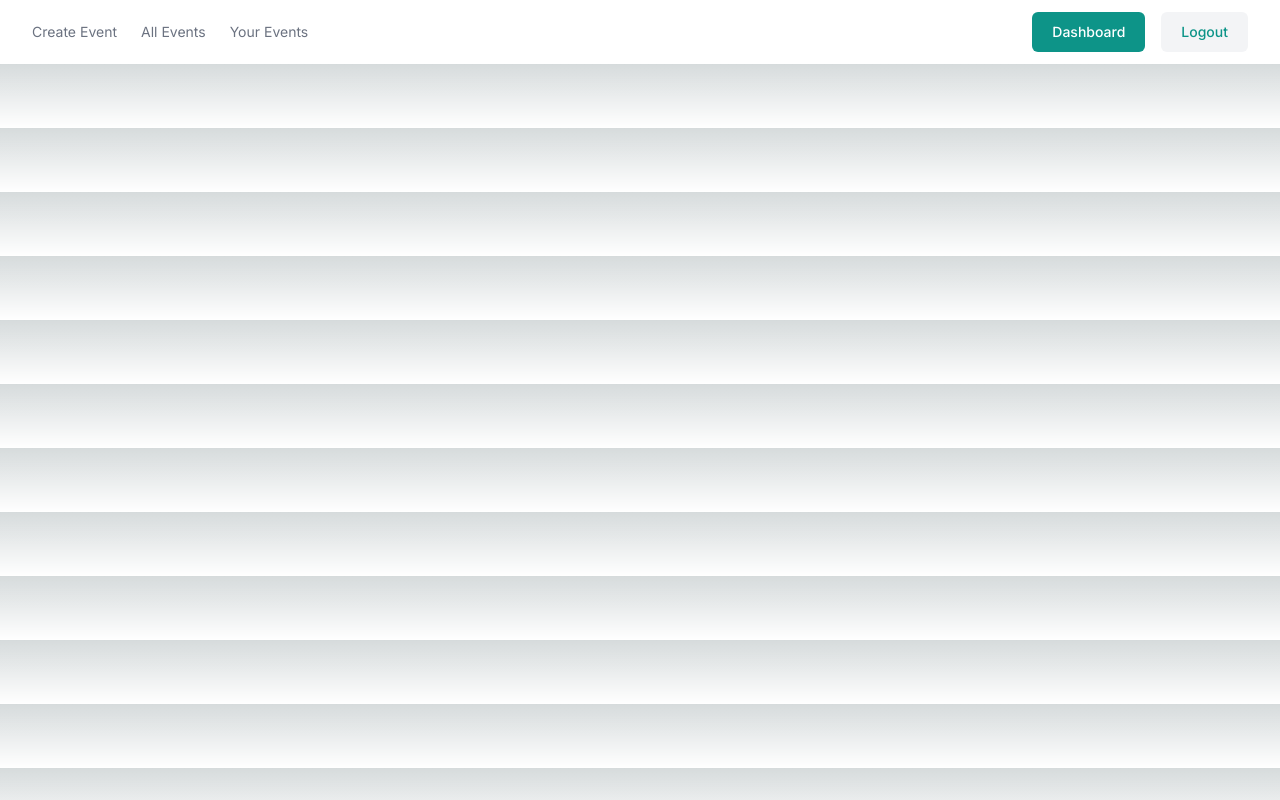
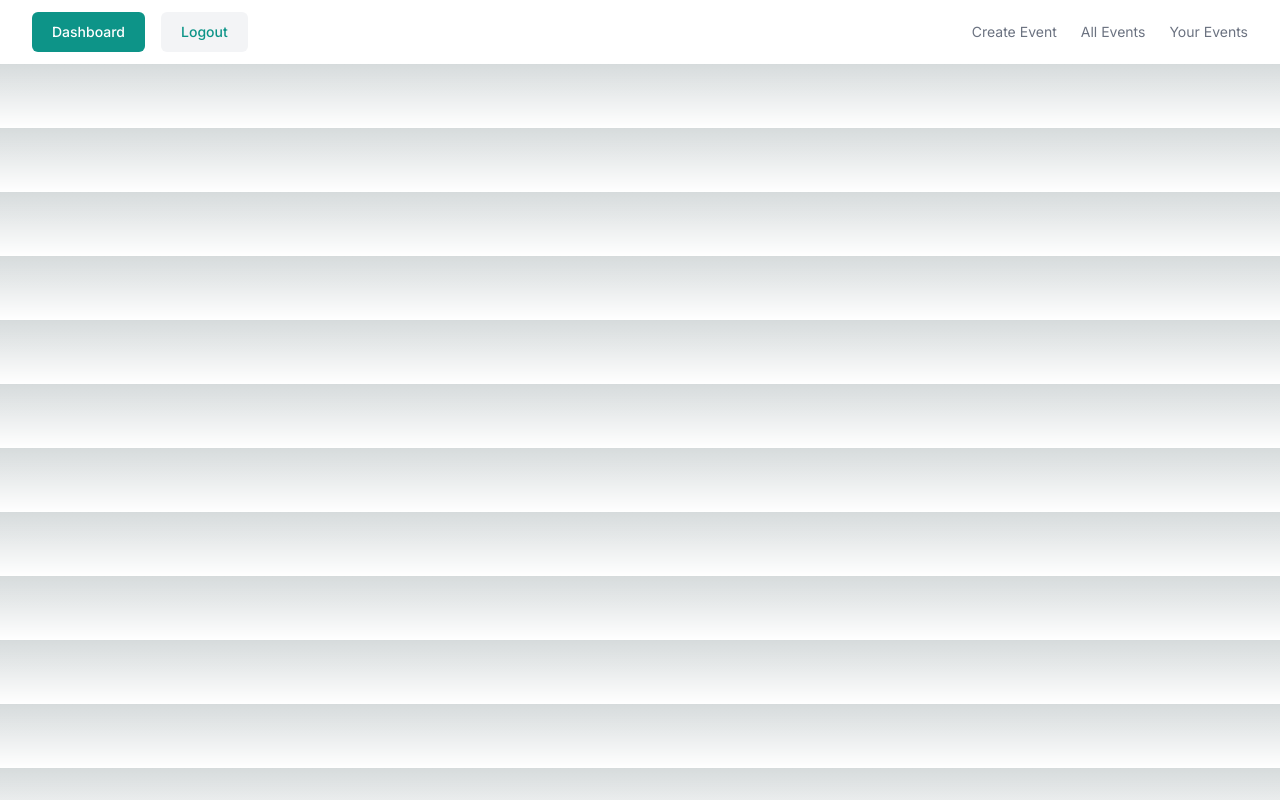
Before and after one commit to Abhinav5050649/eventPro, a Next.js app in the folder evpr/: page /DNav in a window 1280 px wide. Built offline with nearby package versions, Linux system fonts and the light colour scheme.

Commit message:
Update: All frontend pages

```diff
--- a/evpr/src/app/DNav/page.tsx
+++ b/evpr/src/app/DNav/page.tsx
@@ -2,25 +2,70 @@ import React from "react";
 import axios from "axios";
 import router from "next/navigation";
 import { useRouter } from "next/navigation";
+import { useState } from 'react';
 
 export default function DNav() {
+    const [isMenuOpen, setMenuOpen] = useState(false);
+
+    const toggleMenu = () => {
+        setMenuOpen(!isMenuOpen);
+    };
 
     const router = useRouter();
 
     const onLogout = async () => {
-        try{
+        try {
             const response = await axios.get("/api/users/logout");
             router.push("/");
-        }catch(error: any){
+        } catch (error: any) {
             console.log(error.message)
         }
     }
+
     return (
         <header className="bg-white dark:bg-gray-900">
-            <div className="mx-auto flex h-16 max-w-screen-xl items-center gap-8 px-4 sm:px-6 lg:px-8">
-                <div className="flex flex-1 items-center justify-end md:justify-between">
-                    <nav aria-label="Global" className="hidden md:block">
-                        <ul className="flex items-center gap-6 text-sm">
+            <div className="mx-auto flex h-16 max-w-screen-xl items-center justify-between px-4 sm:px-6 lg:px-8">
+                <div className="flex items-center gap-4">
+                    <button
+                        className="block rounded bg-gray-100 p-2.5 text-gray-600 transition hover:text-gray-600/75 dark:bg-gray-800 dark:text-white dark:hover:text-white/75 md:hidden"
+                        onClick={toggleMenu}
+                    >
+                        <span className="sr-only">Toggle menu</span>
+                        <svg
+                            xmlns="http://www.w3.org/2000/svg"
+                            className="h-5 w-5"
+                            fill="none"
+                            viewBox="0 0 24 24"
+                            stroke="currentColor"
+                            strokeWidth="2"
+                        >
+                            <path strokeLinecap="round" strokeLinejoin="round" d="M4 6h16M4 12h16M4 18h16" />
+                        </svg>
+                    </button>
+
+                    <div className="sm:flex sm:gap-4">
+                        <a
+                            className="block rounded-md bg-teal-600 px-5 py-2.5 text-sm font-medium text-white transition hover:bg-teal-700 dark:hover:bg-teal-500"
+                            href="/dashboard"
+                        >
+                            Dashboard
+                        </a>
+
+                        <a
+                            className="hidden rounded-md bg-gray-100 px-5 py-2.5 text-sm font-medium text-teal-600 transition hover:text-teal-600/75 dark:bg-gray-800 dark:text-white dark:hover:text-white/75 sm:block"
+                            onClick={onLogout}
+                        >
+                            Logout
+                        </a>
+                    </div>
+                </div>
+
+                <nav
+                    aria-label="Global"
+                    className={`${isMenuOpen ? 'block' : 'hidden'
+                        } md:block md:items-center md:w-auto`}
+                >
+                    <ul className="flex flex-col md:flex-row items-center md:items-start gap-6 text-sm">
                         <li>
                             <a
                                 className="text-gray-500 transition hover:text-gray-500/75 dark:text-white dark:hover:text-white/75"
@@ -49,41 +94,6 @@ export default function DNav() {
                         </li>
                     </ul>
                 </nav>
-
-                    <div className="flex items-center gap-4">
-                        <div className="sm:flex sm:gap-4">
-                            <a
-                                className="block rounded-md bg-teal-600 px-5 py-2.5 text-sm font-medium text-white transition hover:bg-teal-700 dark:hover:bg-teal-500"
-                                href="/dashboard"
-                            >
-                                Dashboard
-                            </a>
-
-                            <a
-                                className="hidden rounded-md bg-gray-100 px-5 py-2.5 text-sm font-medium text-teal-600 transition hover:text-teal-600/75 dark:bg-gray-800 dark:text-white dark:hover:text-white/75 sm:block"
-                                onClick={onLogout}
-                            >
-                                Logout
-                            </a>
-                        </div>
-
-                        <button
-                            className="block rounded bg-gray-100 p-2.5 text-gray-600 transition hover:text-gray-600/75 dark:bg-gray-800 dark:text-white dark:hover:text-white/75 md:hidden"
-                        >
-                            <span className="sr-only">Toggle menu</span>
-                            <svg
-                                xmlns="http://www.w3.org/2000/svg"
-                                className="h-5 w-5"
-                                fill="none"
-                                viewBox="0 0 24 24"
-                                stroke="currentColor"
-                                strokeWidth="2"
-                            >
-                                <path strokeLinecap="round" strokeLinejoin="round" d="M4 6h16M4 12h16M4 18h16" />
-                            </svg>
-                        </button>
-                    </div>
-                </div>
             </div>
         </header>
     );
--- a/evpr/src/app/dashboard/page.tsx
+++ b/evpr/src/app/dashboard/page.tsx
@@ -43,7 +43,7 @@ export default function ProfilePage(){
                     (data.eventsParticipated.length == 0) ? <h5 className="text-4xl mt-6 font-bold dark:text-white">None</h5> :
                     <ul>
                         {data.eventsParticipated.map((event: any) => (
-                            <li key={event.eObjId}>
+                            <li key={event.eObjId} className="mt-5 text-center">
                                 {/* <Link href={`/events/${event.eObjId}`}>
                                     <a>{event.ename}</a>
                                 </Link> */}
--- a/evpr/src/app/events/all/page.tsx
+++ b/evpr/src/app/events/all/page.tsx
@@ -30,17 +30,21 @@ export default function showEvents() {
   return (
     <>
       <DNav />
-      {data.map((event: Event) => (
-        <div key={event._id} className="max-w-sm text-white bg-white border border-gray-200 rounded-lg shadow dark:bg-gray-800 dark:border-gray-700">
+      <div className="flex flex-col items-center min-h-screen">
+        {data.length === 0 ? (
+          <h5 className="text-2xl font-bold mt-4 text-gray-900 dark:text-white mb-4">No events</h5>
+        ) : (
+          data.map((event: Event) => (
+            <div key={event._id} className="max-w-sm text-black bg-white border border-green-500 rounded-lg shadow dark:bg-gray-800 dark:border-gray-700 mb-4 sm:w-full md:w-2/3 lg:w-1/2 xl:w-1/3 mt-4">
               <a href={`/events/view/:${event._id}`}>
-            <img className="rounded-t-lg" src={event.image || process.env.DEFAULT_EVENT_IMG} alt="Event Image" />
+                <img className="rounded-t-lg w-full" src={event.image || process.env.DEFAULT_EVENT_IMG} alt="Event Image" />
               </a>
               <div className="p-5">
                 <a href={`/events/view/:${event._id}`}>
                   <h5 className="mb-2 text-2xl font-bold tracking-tight text-gray-900 dark:text-white">{event.name}</h5>
                 </a>
                 <p className="mb-3 font-normal text-gray-700 dark:text-gray-400">{event.description}</p>
-            <a href={`/events/view/:${event._id}`} className="inline-flex items-center px-3 py-2 text-sm font-medium text-center text-white bg-blue-700 rounded-lg hover:bg-blue-800 focus:ring-4 focus:outline-none focus:ring-blue-300 dark:bg-blue-600 dark:hover:bg-blue-700 dark:focus:ring-blue-800">
+                <a href={`/events/view/:${event._id}`} className="inline-flex items-center px-3 py-2 text-sm font-medium text-center text-black bg-green-500 rounded-lg hover:bg-green-600 focus:ring-4 focus:outline-none focus:ring-green-300 dark:bg-green-600 dark:hover:bg-green-700 dark:focus:ring-green-800">
                   Read more
                   <svg className="rtl:rotate-180 w-3.5 h-3.5 ms-2" aria-hidden="true" xmlns="http://www.w3.org/2000/svg" fill="none" viewBox="0 0 14 10">
                     <path stroke="currentColor" strokeLinecap="round" strokeLinejoin="round" strokeWidth="2" d="M1 5h12m0 0L9 1m4 4L9 9" />
@@ -48,7 +52,9 @@ export default function showEvents() {
                 </a>
               </div>
             </div>
-      ))}
+          ))
+        )}
+      </div>
     </>
   );
 }
```
Also changed, not shown: evpr/src/app/events/user/page.tsx (+17 -45 lines), evpr/src/app/events/view/[id]/page.tsx (+13 -14 lines). Lines whose indentation alone changed are shown as unchanged.
